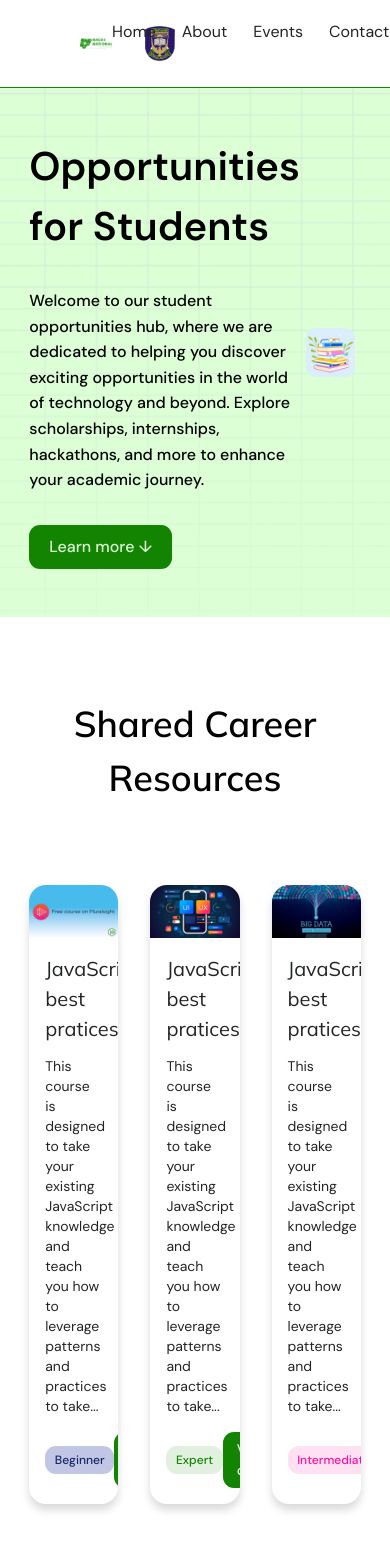
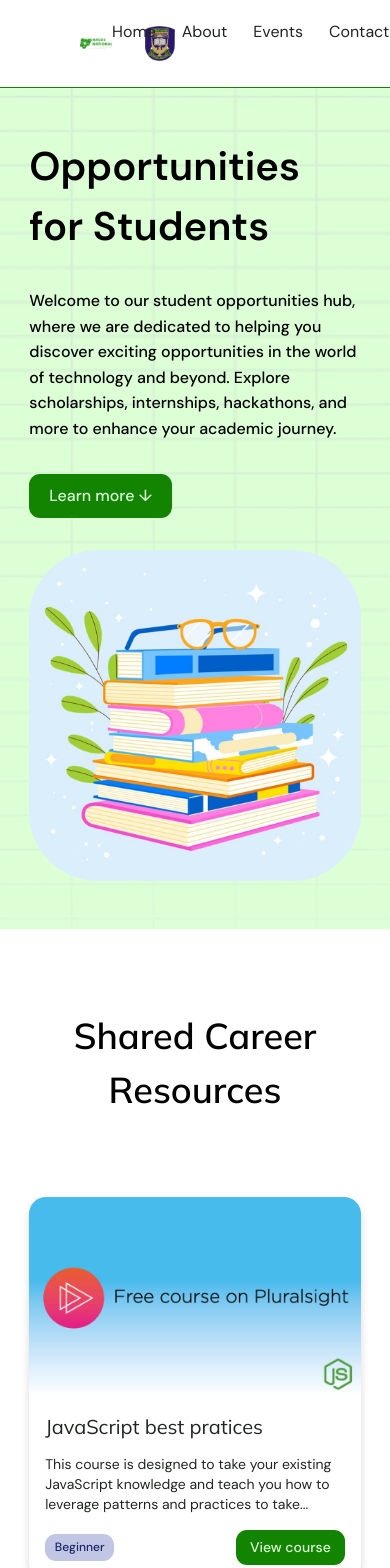
Before and after one commit to nacossuil/Uil-Nacos-Web, a React (Vite) app in the folder frontend/: page /opportunities in a window 390 px wide. Shown: the top 1568 px of the page. Built offline with nearby package versions, Linux system fonts and the light colour scheme.

Commit message:
opportunities page responsiveness

```diff
--- a/frontend/src/components/EventCards/EventCards.module.css
+++ b/frontend/src/components/EventCards/EventCards.module.css
@@ -4,35 +4,35 @@
     --color-primary-shade: hsl(112, 99%, 26%);
     --text-color: hsla(120, 6%, 14%, 1);
     --text-color-light: hsla(108, 10%, 10%, 0.8);
-
-  --font-family: "DM Sans", sans-serif !important;
-
+    --font-family: 'DM Sans', sans-serif !important;
     --fs-heading: 1.25rem;
     --fs-text: 0.875rem;
     --fs-text-sm: 0.75rem;
-
     --line-height-text: 1.6;
     --btn-radius: 2.8vw;
     --card-radius: 17px;
     --custom-box-shadow: 0 6px 8px 0 hsla(0, 0%, 0%, 0.15);
-
     /* GlOBAL STYLINGS */
     font-family: var(--font-family);
 }
 
+
 /*###### GLOBAL RESETS ######*/
+
 .cards,
-.cards > * {
+.cards>* {
     box-sizing: border-box;
     margin: 0;
     padding: 0;
 }
 
-.cards > * {
+.cards>* {
     font-family: inherit !important;
 }
 
+
 /* Cards */
+
 .cards {
     list-style-type: none;
     display: grid;
@@ -40,7 +40,9 @@
     gap: 2rem;
 }
 
+
 /* Card */
+
 .card {
     color: var(--text-color);
     box-shadow: var(--custom-box-shadow);
@@ -53,24 +55,24 @@
     width: 100%;
 }
 
-.card > div {
+.card>div {
     padding: 1rem;
 }
 
 .card h3 {
-  font-family: "Mulish", var(--font-family), sans-serif;
+    font-family: 'Mulish', var(--font-family), sans-serif;
     font-size: var(--fs-heading);
     font-weight: 700;
     margin-bottom: 0.625rem;
 }
 
-.card h3 + p {
+.card h3+p {
     font-size: var(--fs-text);
     font-weight: 400;
     margin-bottom: 1.25rem;
 }
 
-.card > div > div {
+.card>div>div {
     font-size: var(--fs-text-sm);
     display: flex;
     justify-content: space-between;
@@ -96,7 +98,7 @@
     color: white;
 }
 
-.card > div > div > p {
+.card>div>div>p {
     display: flex;
     flex-direction: column;
     gap: 0.25rem;
@@ -112,3 +114,9 @@
     width: 1.125rem;
     aspect-ratio: 1/1;
 }
+
+@media (max-width: 678px) {
+    .cards {
+        grid-template-columns: repeat(1, 1fr);
+    }
+}
--- a/frontend/src/pages/Opportunities/Opportunitiespage.css
+++ b/frontend/src/pages/Opportunities/Opportunitiespage.css
@@ -4,9 +4,7 @@
     --color-primary-shade: hsl(112, 99%, 26%);
     --text-color: hsla(120, 6%, 14%, 1);
     --text-color-light: hsla(108, 10%, 10%, 0.8);
-
-  --font-family: "DM Sans", sans-serif !important;
-
+    --font-family: 'DM Sans', sans-serif !important;
     --fs-heading-lg: 2.5rem;
     --fs-heading-md: 2.25rem;
     --fs-heading-sm: 1.25rem;
@@ -14,24 +12,24 @@
     --fs-text-lg: 1.75rem;
     --fs-text-sm: 0.875rem;
     --fs-text-x-sm: 0.75rem;
-
     --line-height-text: 1.6;
     --btn-radius: 2.8vw;
     --card-radius: 17px;
     --custom-box-shadow: 0 6px 8px 0 hsla(0, 0%, 0%, 0.15);
-
     /* GlOBAL STYLINGS */
     font-family: var(--font-family);
 }
 
+
 /*###### GLOBAL RESETS ######*/
+
 * {
     box-sizing: border-box;
     margin: 0;
     padding: 0;
 }
 
-.opportunities > * {
+.opportunities>* {
     font-family: inherit !important;
 }
 
@@ -41,7 +39,9 @@ img {
     width: 100%;
 }
 
+
 /*###### RE-USABLE CLASSES ######*/
+
 .container-center {
     /* Ideal width not decided yet */
     max-width: 1200px;
@@ -62,14 +62,14 @@ img {
 }
 
 .heading-md {
-  font-family: "Mulish", var(--font-family), sans-serif;
+    font-family: 'Mulish', var(--font-family), sans-serif;
     font-size: var(--fs-heading-md);
     font-weight: 600;
     margin-bottom: 5rem;
 }
 
 .heading-sm {
-  font-family: "Mulish", var(--font-family), sans-serif;
+    font-family: 'Mulish', var(--font-family), sans-serif;
     font-size: var(--fs-heading-sm);
     margin-bottom: 0.75rem;
 }
@@ -111,11 +111,13 @@ img {
     font-size: var(--fs-text-sm);
 }
 
+
 /*##### INTRO SECTION #####*/
+
 .section-intro {
     padding-block: 3rem;
     background-color: var(--color-primary-tint);
-  background-image: url("./../../../src/assets/Opportunities/Grid.png");
+    background-image: url('./../../../src/assets/Opportunities/Grid.png');
     background-size: cover;
     background-repeat: no-repeat;
 }
@@ -134,6 +136,7 @@ img {
 .intro__content-img-box img {
     width: 80%;
 }
+
 
 /*##### RESOURCES SECTION #####*/
 
@@ -165,7 +168,9 @@ img {
     padding: 1rem;
 }
 
+
 /* This element would be conditionally styled in the JSX */
+
 .card .tag {
     display: inline-block;
     color: #192666;
@@ -189,3 +194,17 @@ img {
     text-align: center;
     text-transform: capitalize;
 }
+
+@media (max-width: 678px) {
+    .intro__content {
+        grid-template-columns: repeat(1, 1fr);
+        width: 100%;
+        gap: 2rem;
+    }
+    .intro__content-img-box>img {
+        width: 100%;
+    }
+    .cards {
+        grid-template-columns: repeat(1, 1fr);
+    }
+}
```
Lines whose indentation alone changed are shown as unchanged.
